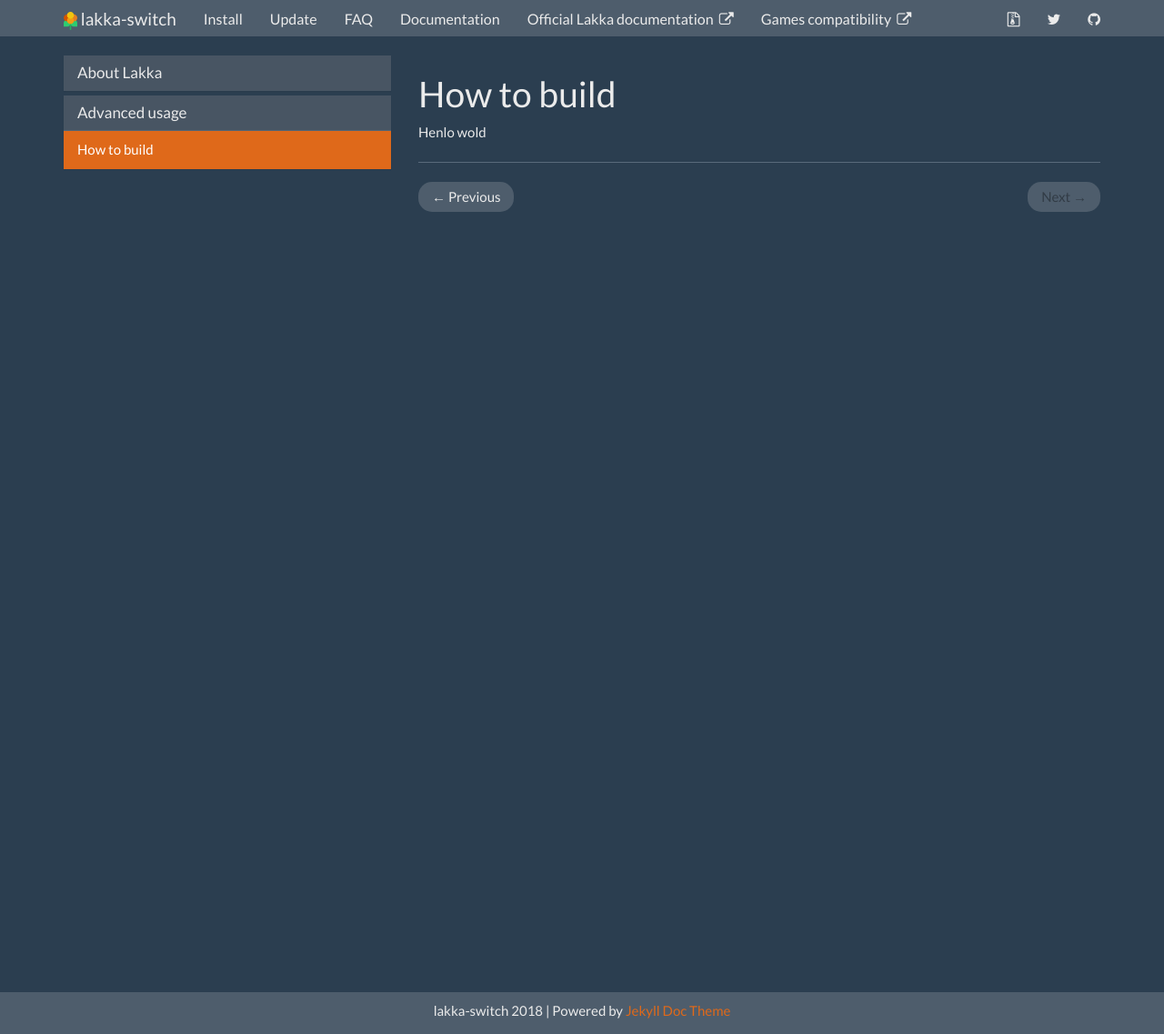
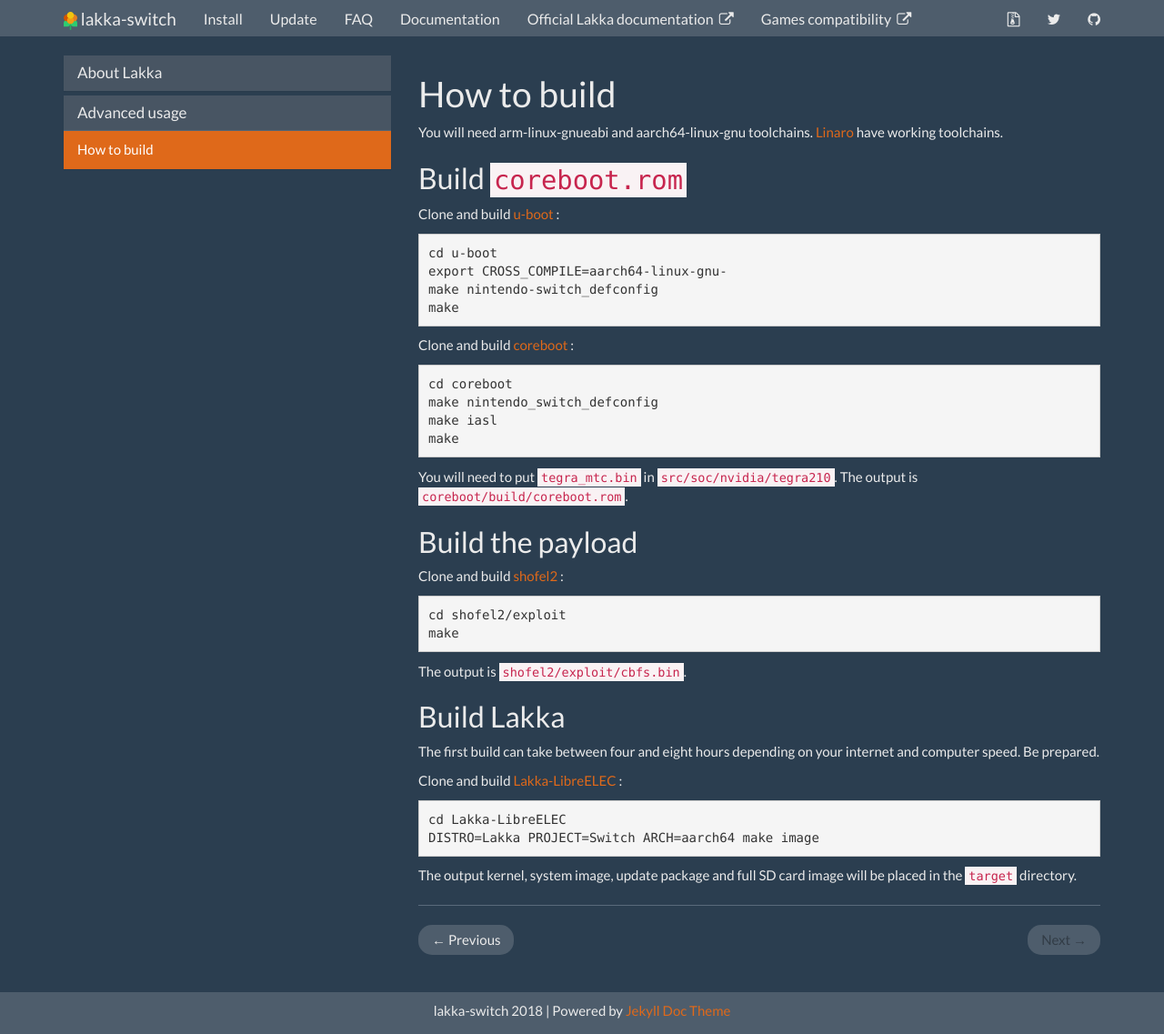
Before and after one commit to lakka-switch/documentation, a Jekyll site: the page built from _docs/howtobuild.md, in a window 1280 px wide and 1137 px high. Shown: the whole window at 91% size. Built offline with Jekyll 4.4.1, drawn with Linux system fonts in a browser that asks for light colours; nearby versions of some CDN libraries.

Commit message:
Update howtobuild.md

````diff
--- a/_docs/howtobuild.md
+++ b/_docs/howtobuild.md
@@ -3,4 +3,50 @@
 permalink: /docs/howtobuild/
 ---
 
-Henlo wold
+You will need arm-linux-gnueabi and aarch64-linux-gnu toolchains. [Linaro](https://releases.linaro.org/components/toolchain/binaries/latest-7/) have working toolchains.
+
+## Build `coreboot.rom`
+
+Clone and build [u-boot](https://github.com/lakka-switch/u-boot) :
+
+```
+cd u-boot
+export CROSS_COMPILE=aarch64-linux-gnu-
+make nintendo-switch_defconfig
+make
+```
+
+Clone and build [coreboot](https://github.com/lakka-switch/coreboot) :
+
+```
+cd coreboot
+make nintendo_switch_defconfig
+make iasl
+make
+```
+
+You will need to put `tegra_mtc.bin` in `src/soc/nvidia/tegra210`. The output is `coreboot/build/coreboot.rom`.
+
+## Build the payload
+
+Clone and build [shofel2](https://github.com/lakka-switch/shofel2) :
+
+```
+cd shofel2/exploit
+make
+```
+
+The output is `shofel2/exploit/cbfs.bin`.
+
+## Build Lakka
+
+The first build can take between four and eight hours depending on your internet and computer speed. Be prepared.
+
+Clone and build [Lakka-LibreELEC](https://github.com/lakka-switch/Lakka-LibreELEC) :
+
+```
+cd Lakka-LibreELEC
+DISTRO=Lakka PROJECT=Switch ARCH=aarch64 make image
+```
+
+The output kernel, system image, update package and full SD card image will be placed in the `target` directory.
````
